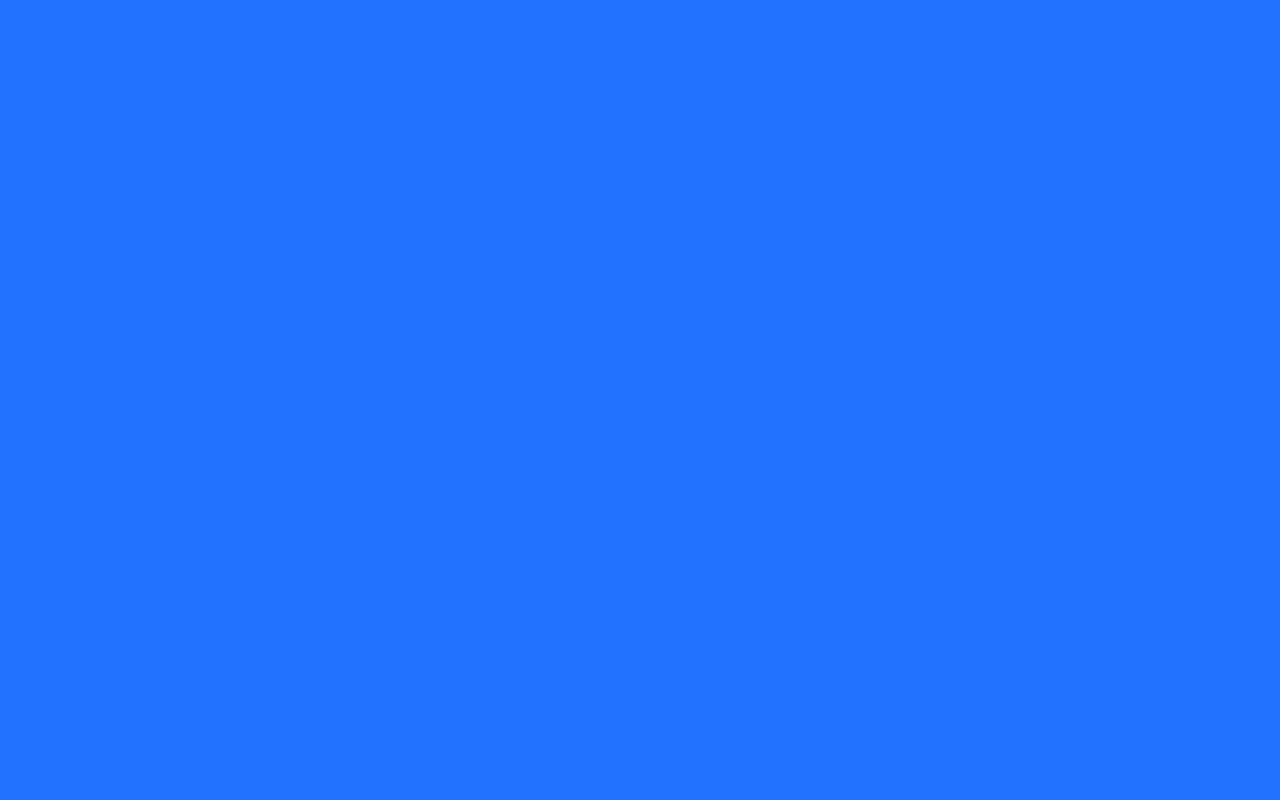
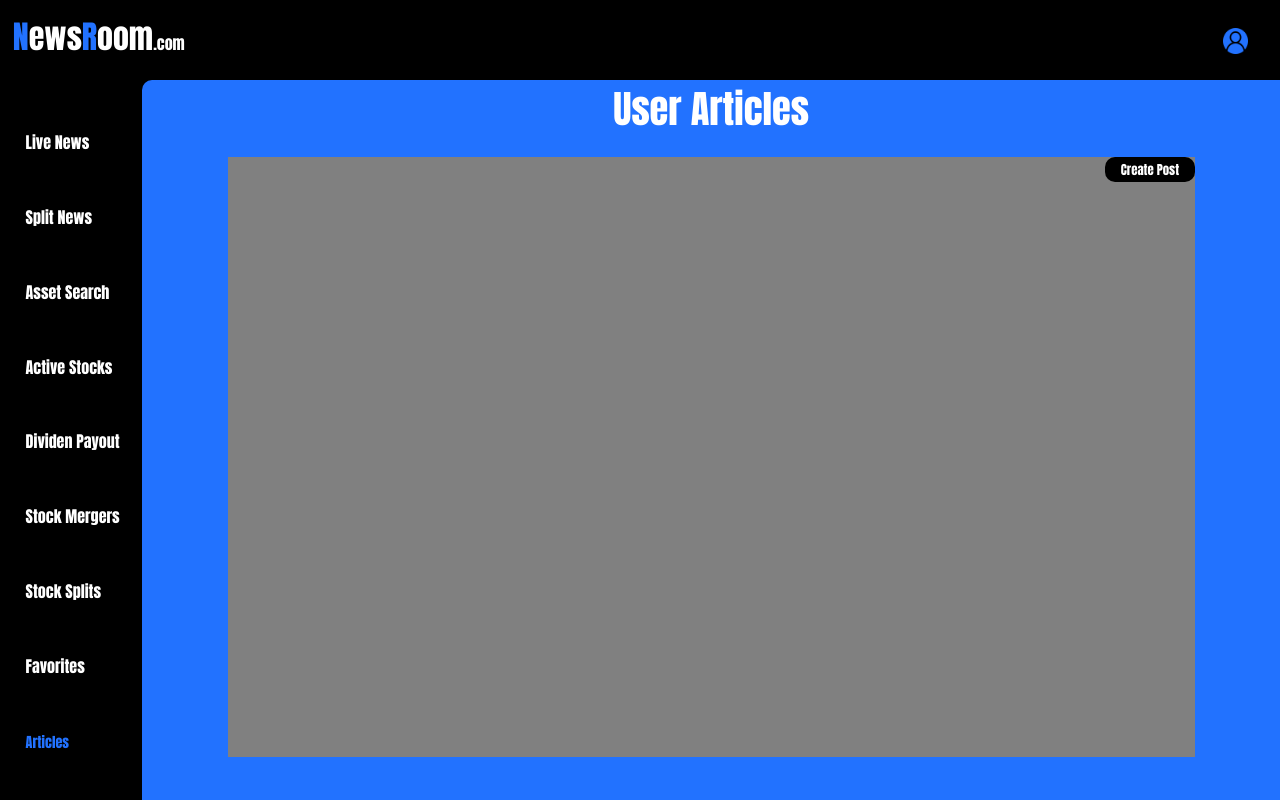
Before and after one commit to JakeKorobellis/NewsApp, a React (Create React App) app in the folder frontend/: page /content/articles in a window 1280 px wide. Before the commit this address had no page. Built offline with nearby package versions, Linux system fonts and the light colour scheme; no server answers.

Commit message:
Implement create post button

```diff
--- a/frontend/src/App.css
+++ b/frontend/src/App.css
@@ -367,6 +367,7 @@ a{
   display: flex;
   gap: 5vw;
 }
+
 .success{
   font-size: 10vw;
   color: rgb(255, 255, 255);
@@ -479,6 +480,41 @@ color: black;  font-size: 1.5vw;
   align-items: center;
 }
 
+.stream-hold-all19{
+  height: 75vh;
+  width: 85%;
+  display: flex;
+  gap: 1vw;
+  flex-direction: column;
+  overflow-y: auto;
+  background: grey;
+  align-items: center;
+}
+
+.button-holder-add-post{
+  width: 100%;
+  display: flex;
+  justify-content: flex-end;
+  align-items: center;
+  height: 2vw;
+}
+
+.button-create{
+  height: 2.0vw;
+  width: 7vw;
+  font-family: 'Anton', sans-serif;
+  background: black;
+  color: white;
+  border: none;
+  border-radius: 10px;
+  cursor: pointer;
+  font-size: 1vw;
+}
+.button-create:hover{
+  height: 1.90vw;
+  width: 6.90vw;
+  font-size: .95vw;
+}
 .most-active{
   width: 45%;
   height: 100%;
--- a/frontend/src/App.js
+++ b/frontend/src/App.js
@@ -14,6 +14,7 @@ import UserEdit from "./components/profile";
 import PasswordEdit from "./components/passwordedit";
 import Success from "./components/success";
 import Fav from "./components/favs";
+import ContentArticle from "./components/article";
 
 function App() {
   return (
@@ -34,6 +35,7 @@ function App() {
           <Route path="/useredit/password" element={<PasswordEdit />} />
           <Route path="/success" element={<Success />} />
           <Route path="/content/favs" element={<Fav />} />
+          <Route path="/content/articles" element={<ContentArticle />} />
         </Routes>
       </header>
     </div>
--- a/frontend/src/components/article.js
+++ b/frontend/src/components/article.js
@@ -53,8 +53,10 @@ function ContentArticle() {
             </div>
             <div class="data stream-all">
               <div className="title-all">User Articles</div>
-              <div className="stream-hold-all9">
-                Articles will be listed here.{" "}
+              <div className="stream-hold-all19">
+                <div className="button-holder-add-post">
+                  <button className="button-create">Create Post</button>
+                </div>
               </div>
             </div>
           </div>
--- a/frontend/src/components/sidebar.js
+++ b/frontend/src/components/sidebar.js
@@ -74,6 +74,14 @@ function Side(curr) {
           Favorites
         </a>
       </span>
+      <span>
+        <a
+          href="/content/articles"
+          className={current == 9 ? "current-side" : "notcurrent-side"}
+        >
+          Articles
+        </a>
+      </span>
     </div>
   );
 }
```
